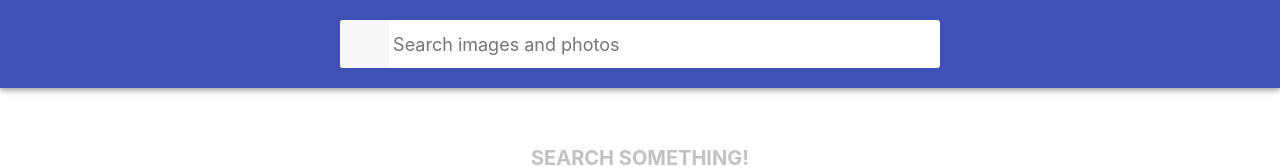
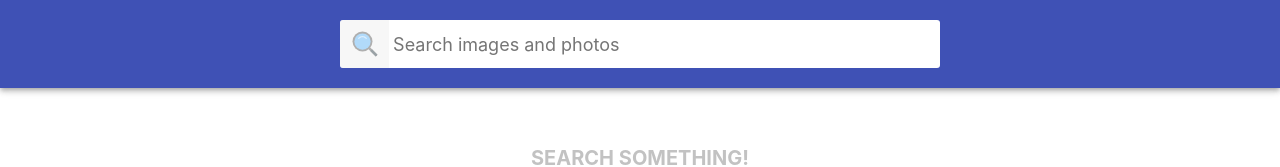
Before and after one commit to Lesya-Brodskaya/goit-react-hw-03-image-finder, a React (Create React App) app: page / in a window 1280 px wide. Shown: the top 167 px of the page. Built offline with nearby package versions, Linux system fonts and the light colour scheme.

Commit message:
add icons

```diff
--- a/package.json
+++ b/package.json
@@ -10,9 +10,11 @@
     "@testing-library/react": "^12.1.4",
     "@testing-library/user-event": "^13.5.0",
     "axios": "^1.3.6",
+    "install": "^0.13.0",
     "prop-types": "^15.8.1",
     "react": "^18.1.0",
     "react-dom": "^18.1.0",
+    "react-icons": "^4.8.0",
     "react-loader-spinner": "^5.3.4",
     "react-scripts": "5.0.1",
     "web-vitals": "^2.1.3"
--- a/src/components/Searchbar/Searchbar.jsx
+++ b/src/components/Searchbar/Searchbar.jsx
@@ -1,5 +1,6 @@
 import { Component } from 'react';
 import PropTypes from 'prop-types';
+import { FcSearch } from 'react-icons/fc';
 import { Header, Form, SearchFormButton, Input } from './Searchbar.styled';
 
 class Searchbar extends Component {
@@ -26,7 +27,9 @@ class Searchbar extends Component {
     return (
       <Header>
         <Form onSubmit={this.handleSubmit}>
-          <SearchFormButton type="submit"></SearchFormButton>
+          <SearchFormButton type="submit">
+            <FcSearch size="30" />
+          </SearchFormButton>
           <Input
             class="input"
             type="text"
```
Also changed, not shown: 1 other file (tests, documents, lock files or other folders).
